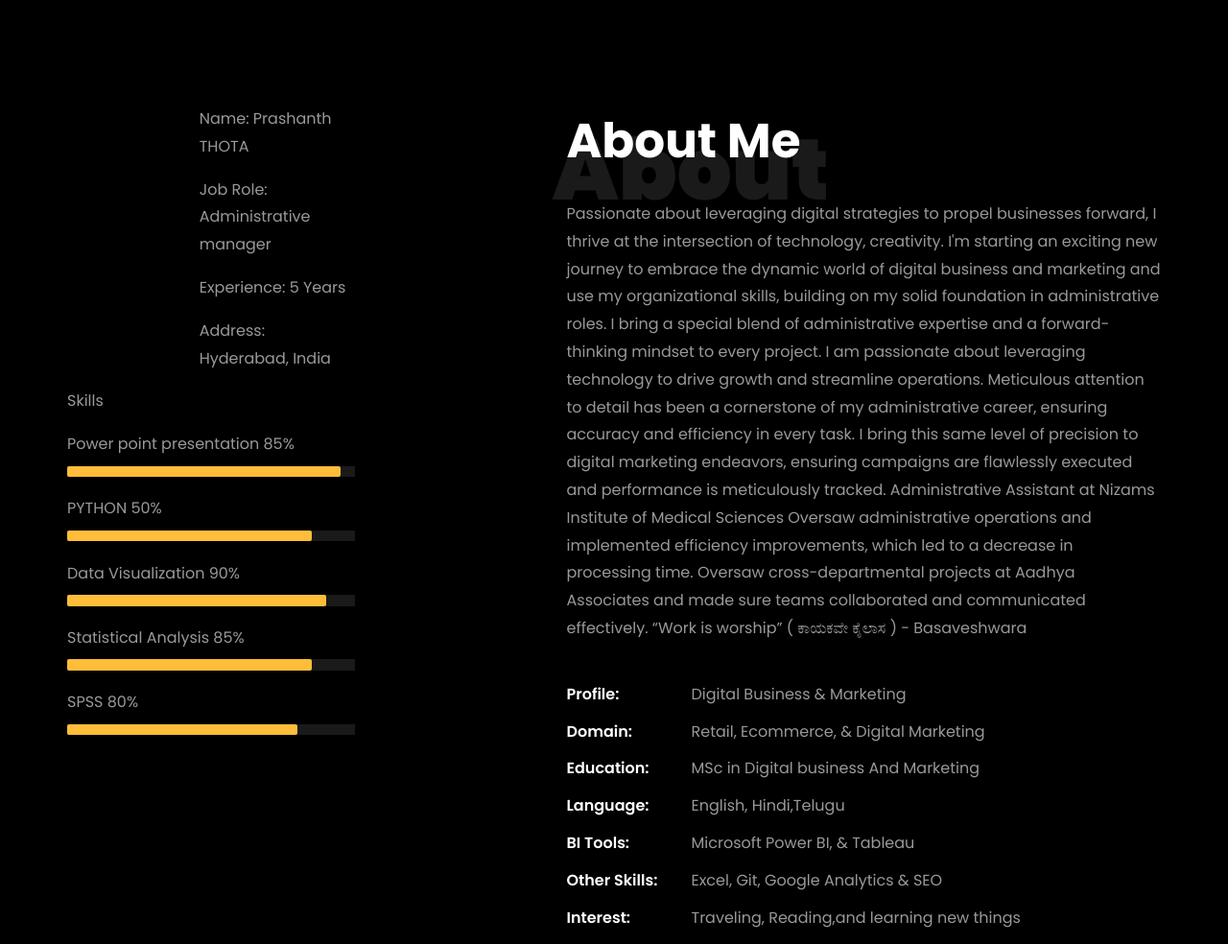
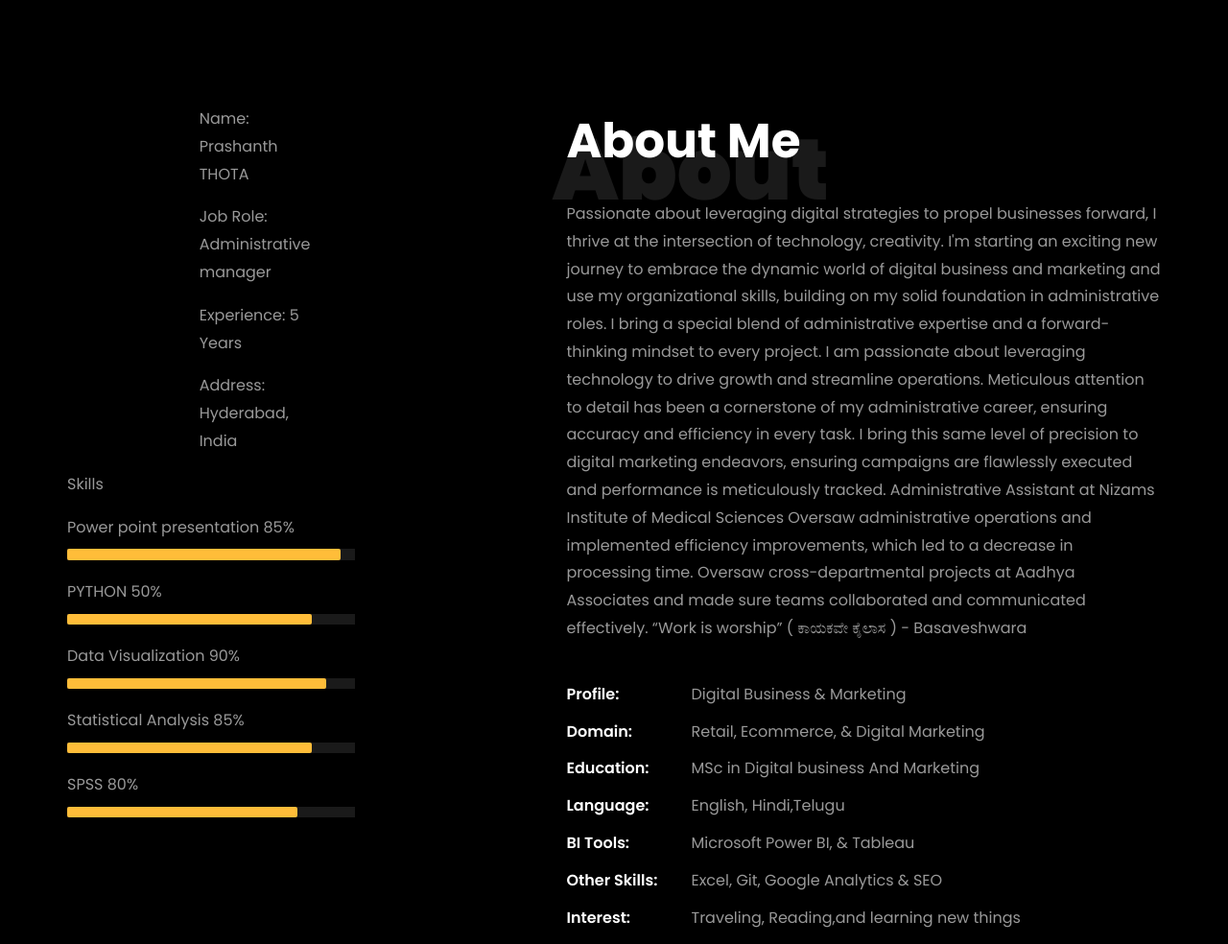
Before and after one commit to prashanth-thota/prashanth-thota.github.io, a plain HTML site: page index.html in a window 1280 px wide. Shown: the part 752-1736 px from the top of the page at 96% size. Drawn offline with Linux system fonts and the light colour scheme; files whose address does not match are found by name.

Commit message:
small changes

```diff
--- a/index.html
+++ b/index.html
@@ -206,7 +206,6 @@
     	<div class="container">
 			<div class="row">
 				<div class="row d-flex align-items-stretch">
-				<!-- <div class="row d-flex"> -->
 					<div class="col-md-6 col-lg-5 d-flex">
 						<div class="img-about img d-flex align-items-stretch">
 							<div class="overlay">
@@ -217,7 +216,7 @@
 									  </div>
 									</div>
 									<!-- Details next to profile image -->
-									<div class="col-sm-6 col-md-7">
+									<div class="col-sm-6 col-md-6">
 									  <div class="about-info">
 										<p><span class="title-s">Name: </span> <span>Prashanth THOTA</span></p>
 										<p><span class="title-s">Job Role: </span> <span>Administrative manager</span></p>
@@ -295,11 +294,7 @@
 						</div>
 					</div>
 				</div>
-			</div>
-		</div>
     </section>
-
-
 
 
     <section class="ftco-section ftco-no-pb" id="resume-section">
@@ -416,6 +411,8 @@
     			</div>
     		</div>
     	</div>
+            </div>
+      </
     </section>
 
 
```
